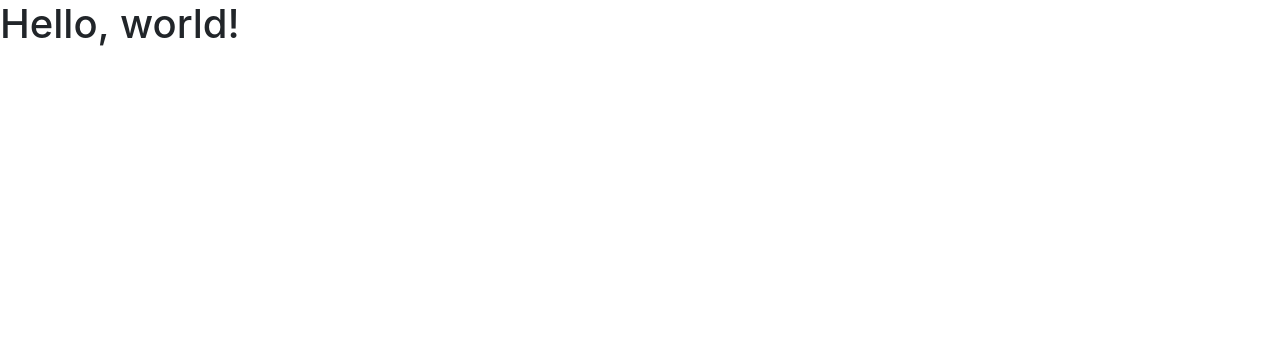
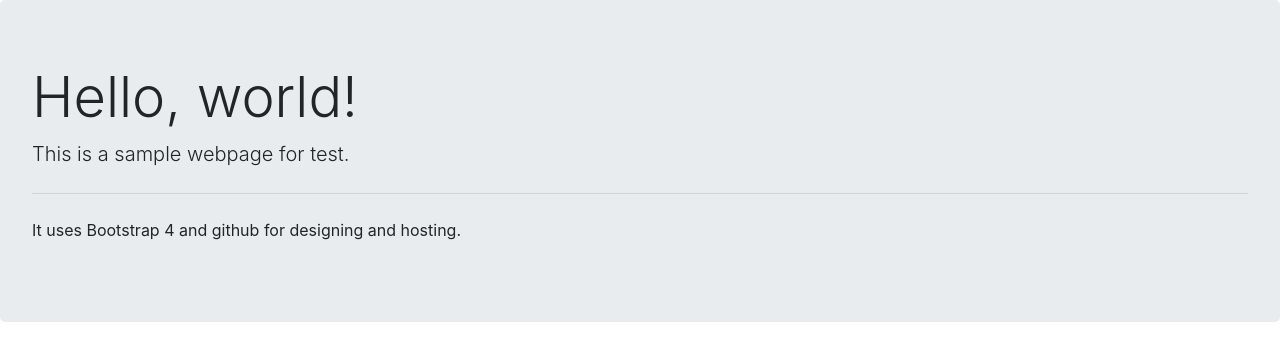
Before and after one commit to lucajsalcalde/Google-Analytics, a plain HTML site: page index.html in a window 1280 px wide. Drawn offline with nearby package versions, Linux system fonts and the light colour scheme.

Commit message:
Update index.html

```diff
--- a/index.html
+++ b/index.html
@@ -11,7 +11,18 @@
     <title>Hello, world!</title>
   </head>
   <body>
-    <h1>Hello, world!</h1>
+
+
+
+
+
+    <div class="jumbotron">
+  <h1 class="display-4">Hello, world!</h1>
+  <p class="lead">This is a sample webpage for test.</p>
+  <hr class="my-4">
+  <p>It uses Bootstrap 4 and github for designing and hosting.</p>
+
+</div>
 
     <!-- Optional JavaScript -->
     <!-- jQuery first, then Popper.js, then Bootstrap JS -->
```
